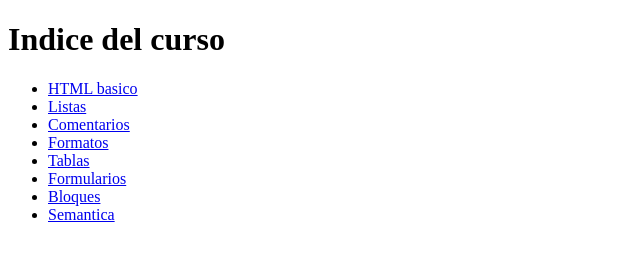
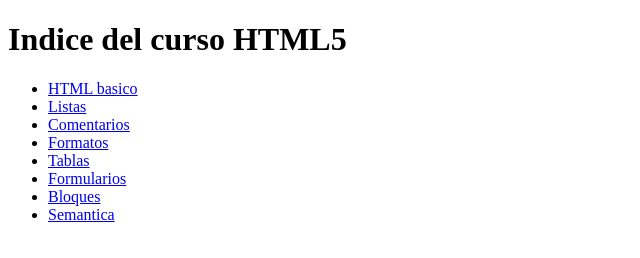
Before and after one commit to bryanramos4/HTML-5-curso-intro, a plain HTML site: page index.html in a window 1280 px wide. Shown: the whole page, without its empty margins (0-640 px from the left). Drawn offline with Linux system fonts and the light colour scheme.

Commit message:
Se mejoro el titulo h1 en index

```diff
--- a/index.html
+++ b/index.html
@@ -7,7 +7,7 @@
     <title>Index</title>
 </head>
 <body>
-    <h1>Indice del curso</h1>
+    <h1>Indice del curso HTML5</h1>
     <ul>
         <li><a href="basico.html">HTML basico</a></li>
         <li><a href="listas.html">Listas</a></li>
```
